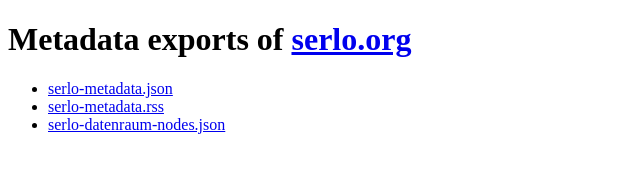
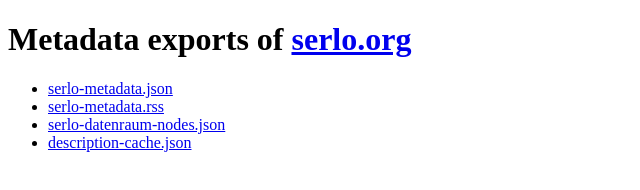
Before and after one commit to serlo/metadata-exports, a plain HTML site: page public/index.html in a window 1280 px wide. Shown: the whole page, without its empty margins (0-640 px from the left). Drawn offline with Linux system fonts and the light colour scheme.

Commit message:
feat: Link `description-cache.json` in index.html

```diff
--- a/public/index.html
+++ b/public/index.html
@@ -13,6 +13,7 @@
       <li>
         <a href="./serlo-datenraum-nodes.json">serlo-datenraum-nodes.json</a>
       </li>
+      <li><a href="./description-cache.json">description-cache.json</a></li>
     </ul>
   </body>
 </html>
```
